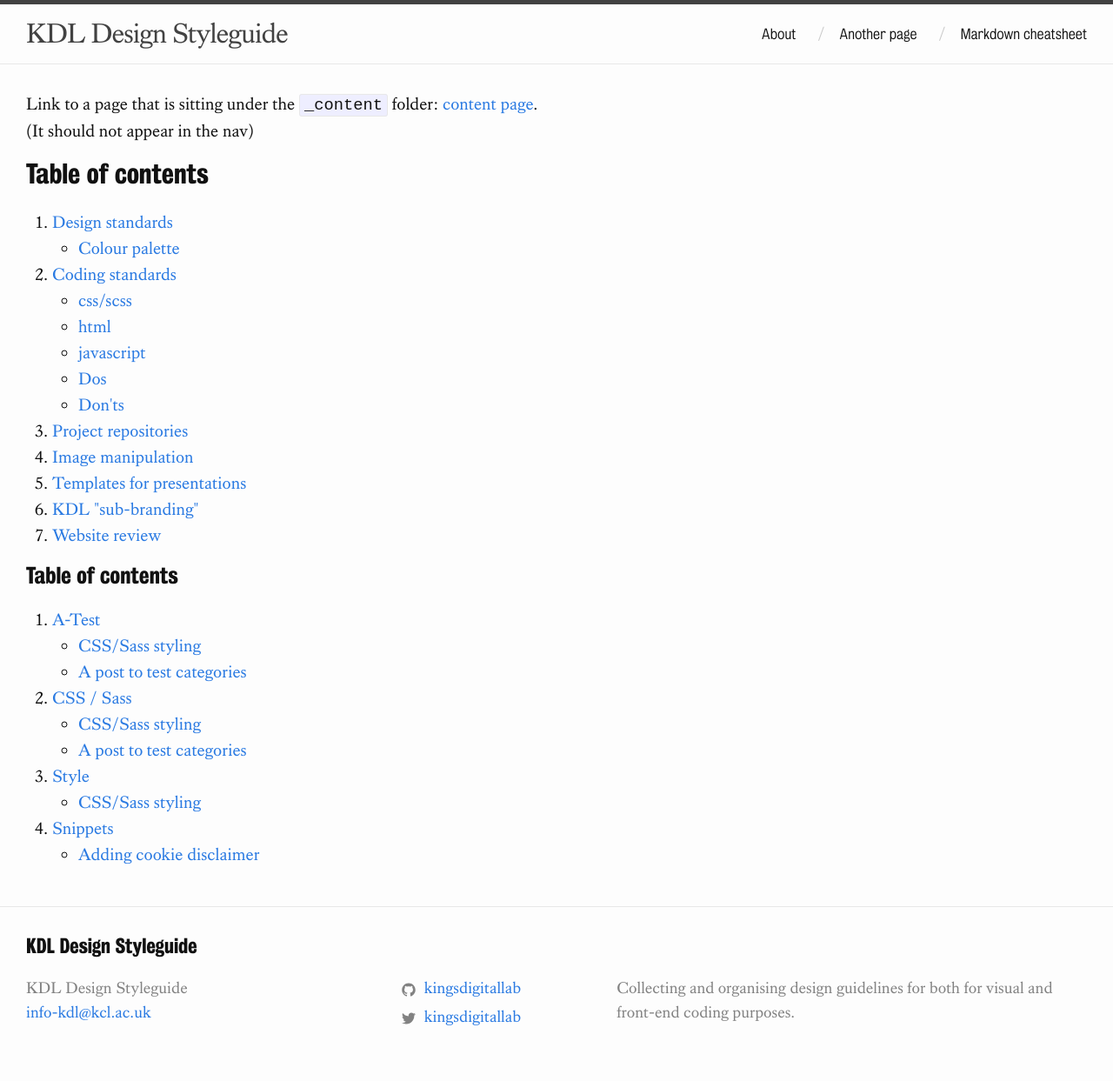
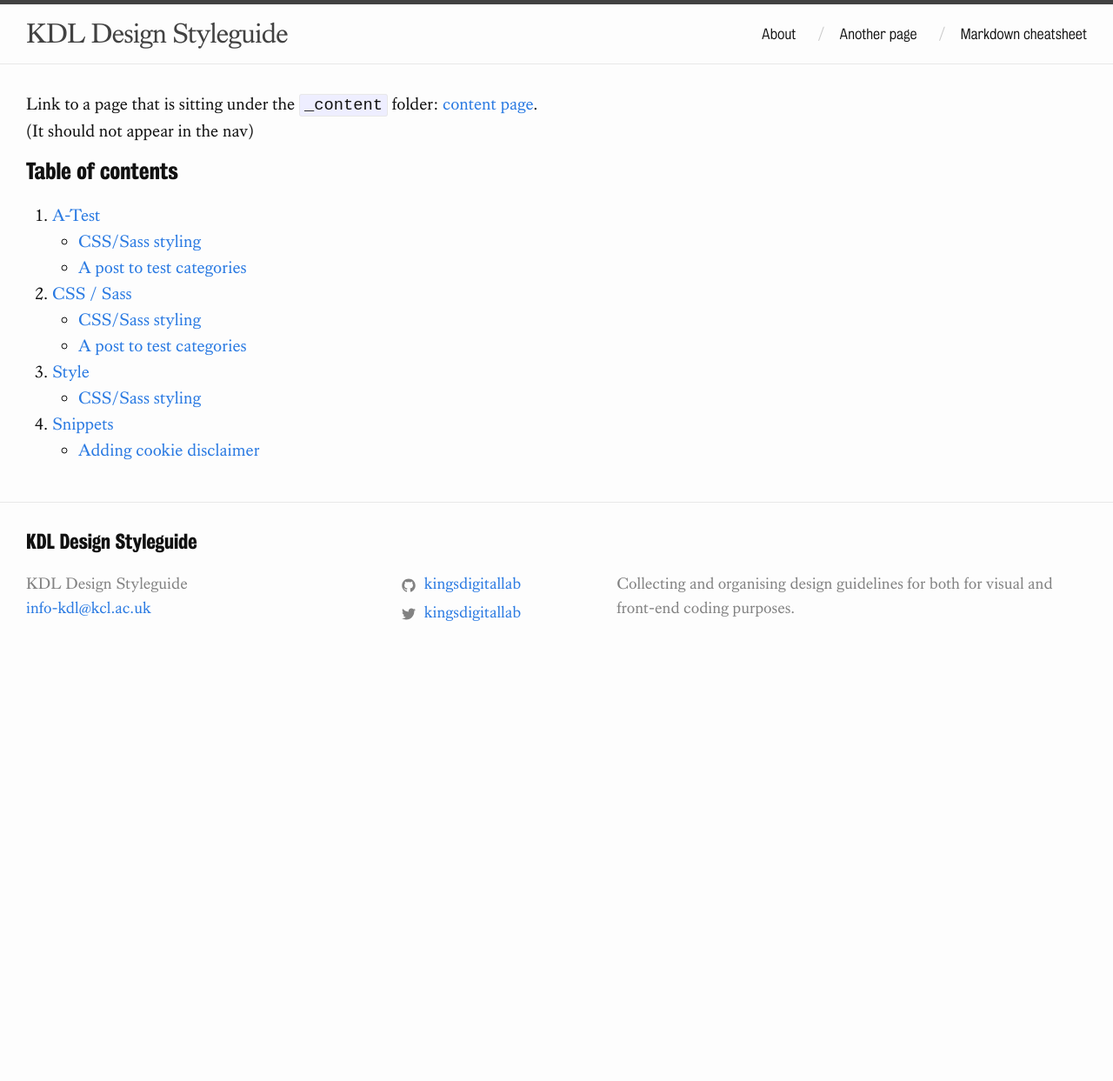
Before and after one commit to kingsdigitallab/kdl-design-styleguide, a Jekyll site: the page built from index.md, in a window 1280 px wide. Shown: the whole page at 87% size. Built offline with Jekyll 4.4.1, drawn with Linux system fonts in a browser that asks for light colours; after the commit the page ends 900 px from its top, so only the background shows below that.

Commit message:
Commented static ToC in homepage

```diff
--- a/_layouts/home.html
+++ b/_layouts/home.html
@@ -37,7 +39,9 @@ layout: default
     <li><a href="#">Website review</a></li>
   </ol>
 
-  <h1 class="page-heading">Table of contents</h1>
+  -->
+
+  <h2 class="page-heading">Table of contents</h1>
 
   <ol>
   {% for category in site.categories %}
```
Also changed, not shown: other parts of _layouts/home.html (+2 -0 lines).
